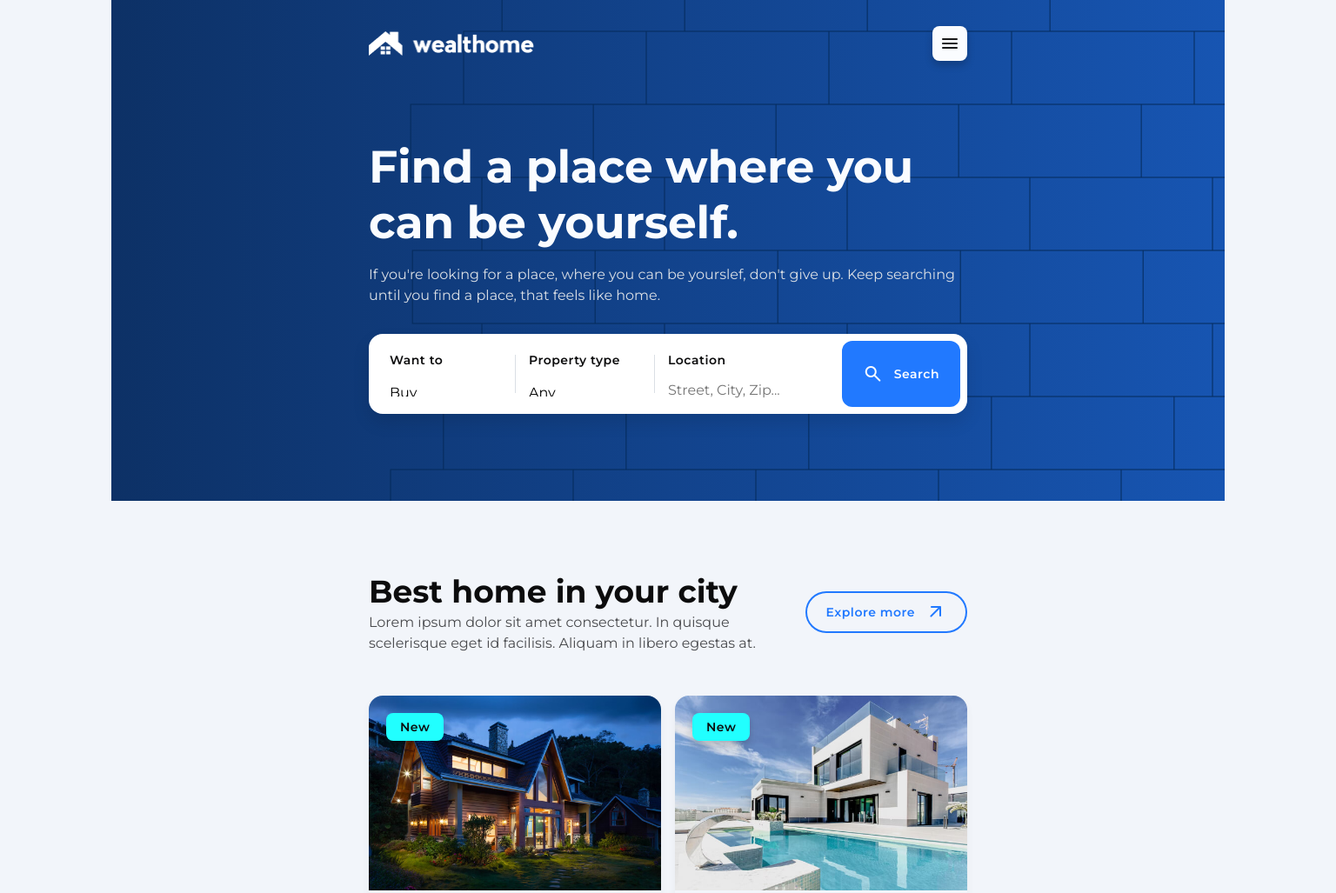
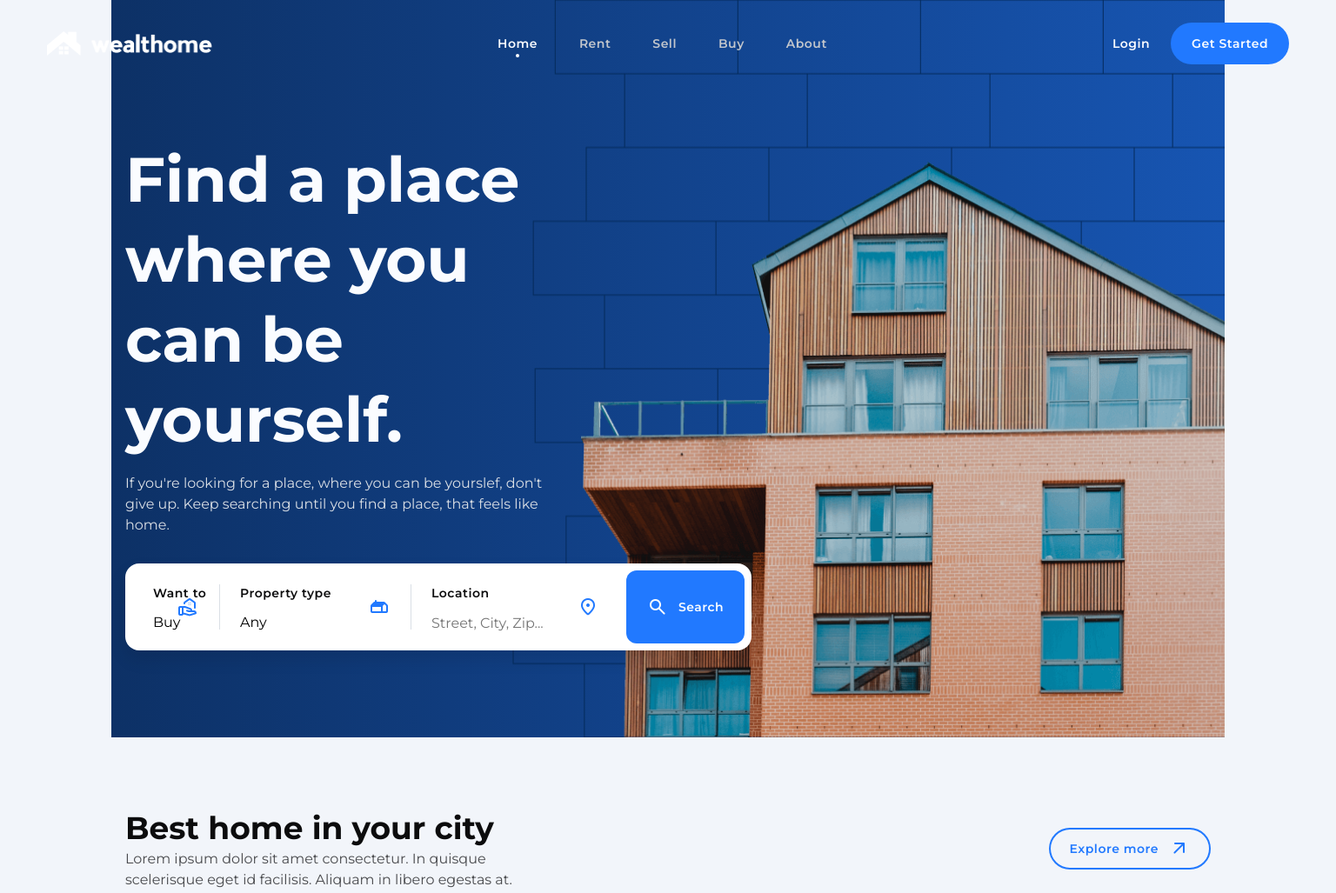
Before and after one commit to rafa7lako/real_estate_website, a website: page index.html in a window 1536 px wide. Shown: the top 1027 px of the page at 87% size. Drawn offline with nearby package versions, Linux system fonts and the light colour scheme.

Commit message:
almost finished. got some bugs to remove

```diff
--- a/index.html
+++ b/index.html
@@ -121,7 +121,7 @@
         </div>
 
         <img src="../src/img/hero.png" width="816" height="659" role="presentiation" alt="A house" class="hero-banner">
-        <img src="../src/img/bg-pattern.png" width="1240" height="840" role="presentiation" alt="A house" class="bg-pattern">
+        <img src="../src/img/bg-pattern.png" width="1240" height="840" role="presentiation" alt="bg pattern" class="bg-pattern">
     </div>
 </section>
 
--- a/src/sass/abstracts/_variables.scss
+++ b/src/sass/abstracts/_variables.scss
@@ -6,6 +6,11 @@
 	--lh-headline-large: 44px;
 	--lh-headline-medium: 36px;
 	--lh-headline-small: 36px;
+
+	--neutral-80: #c2c6cc;
+	--neutral-100: #fafcff;
+
+	--radius-circle: 50%
 }
 
 /* CSS variables for reusablity across all files (including above imported) */
@@ -41,6 +46,8 @@ $gradient: linear-gradient(
 	rgba(23, 85, 178, 1) 100%,
 	rgba(27, 97, 204, 1) 100%
 );
+
+
 
 // Font size
 
--- a/src/sass/base/_media.scss
+++ b/src/sass/base/_media.scss
@@ -1,11 +1,9 @@
-@use '../abstracts/variables' as a;
+@use "../abstracts/variables" as a;
 
 @media (min-width: 768px) {
-
 	// TYPOGRAPHY
 
-
-:root{
+	:root {
 		// font size
 		--fs-headline-large: 5.2rem;
 		--fs-headline-medium: 4rem;
@@ -17,10 +15,6 @@
 		--lh-headline-medium: 52px;
 		--lh-headline-small: 48px;
 	}
-
-
-
-
 
 	// REUSED STYLE
 
@@ -46,7 +40,7 @@
     */
 
 	.hero {
-        padding-block: 160px 100px ;
+		padding-block: 160px 100px;
 	}
 
 	.search-bar {
@@ -137,7 +131,6 @@
 		grid-template-columns: 1fr 1fr;
 	}
 
-
 	/**
     * FOOTER
     */
@@ -151,7 +144,9 @@
 		grid-column: 1 / 4;
 	}
 
-    .footer-text {min-width: 400px;}
+	.footer-text {
+		min-width: 400px;
+	}
 }
 
 @media (min-width: 992px) {
@@ -165,28 +160,32 @@
         */
 
 		// font size
-        --fs-body-large: 1.8rem
+		--fs-body-large: 1.8rem;
 
 		//  line height
-        --lh-body-large:32px;
+		--lh-body-large: 32px;
 	}
 
 	/**
     * REUSED STYLES
     */
 
-    .container {max-width: 950px;}
+	.container {
+		max-width: 950px;
+	}
 
 	/**
     * HEADER
     */
 
-    .nav-toggle-btn {display: none;}
+	.nav-toggle-btn {
+		display: none;
+	}
 
 	.navbar,
 	.navbar-list,
 	.navbar-wrapper {
-        all:unset;
+		all: unset;
 		display: flex;
 		align-items: center;
 	}
@@ -202,7 +201,7 @@
 
 	.navbar-link,
 	.btn-link {
-        color: a.$neutral-80;
+		color: #c2c6cc;
 		line-height: 48px;
 	}
 
@@ -211,9 +210,13 @@
 	}
 
 	:is(.navbar-link, .btn-link):is(:hover, :focus-visible),
-    .navbar-link.active{ color: a.$neutral-100;}
+	.navbar-link.active {
+		color: #fafcff;
+	}
 
-    .navbar-link.active{position: relative;};
+	.navbar-link.active {
+		position: relative;
+	}
 
 	.navbar-link.active::before {
 		content: "";
@@ -223,12 +226,12 @@
 		bottom: 8px;
 		width: 4px;
 		height: 4px;
-        border-radius: a.$radius-circle;
-        background-color: a.$neutral-100;
+		border-radius: 50%;
+		background-color: #fafcff;
 	}
 
 	.btn-link {
-        color: a.$neutral-100;
+		color: #fafcff;
 		border: none;
 		padding: 0;
 	}
@@ -252,11 +255,168 @@
 	}
 
 	.hero-content {
-        grid-column: 1 /7;
+		grid-column: 1 / 7;
 	}
 
 	.search-bar {
 		min-width: max-content;
 		grid-template-columns: 100px 220px 1fr max-content;
 	}
+
+	.search-item .search-item-field {
+		height: 84px;
+		padding-inline: 24px;
 	}
+
+	.search-item .label {
+		top: 16px;
+		left: 24px;
+	}
+
+	.search-item .material-symbols-rounded {
+		display: block;
+		right: 24px;
+	}
+
+	.hero-banner {
+		display: block;
+		position: absolute;
+		bottom: 0;
+		left: 50%;
+		min-width: 720px;
+		z-index: -1;
+	}
+
+	/**
+    *PROPERTY
+    */
+
+	.property .section-text {
+		max-width: 480px;
+	}
+
+	/**
+    *FEATURE
+    */
+
+	.feature .container {
+		display: grid;
+		grid-template-columns: 1fr 1fr;
+		gap: 20px;
+	}
+
+	.feature-content {
+		padding: 40px;
+	}
+
+	.feature-list {
+		grid-template-columns: 1fr;
+	}
+
+	.feature-banner {
+		aspect-ratio: auto;
+	}
+
+	.feature2 .feature-banner {
+		order: 1;
+	}
+}
+
+@media (min-width: 1440px) {
+	/**
+    * CUSTOM PROPERTY
+    */
+
+	:root {
+	    /**
+        * TYPOGRAPHY
+        */
+
+        /* font size */
+        --fs-headline-large: 7.2rem;
+        --fs-headline-medium: 5.4rem;
+
+        /* line height */
+        --lh-headline-large: 92px;
+        --lh-headline-medium: 72px;
+	}
+
+    /**
+        * REUSED STYLES
+        */
+
+        .container {
+            max-width: 1460px;
+        }
+
+    /**
+        * HERO
+        */
+
+        .hero .container {
+            min-height: 580px;
+            align-items: center;
+        }
+
+        .hero-content {
+            grid-column: 1 / 6;
+        }
+
+        .hero-banner {
+            max-width: 820px;
+            width: 100%;
+            left: calc(50% - 100px);
+        }
+
+        .hero .bg-pattern {
+            left: 36%;
+        }
+
+        /**
+        * FEATURE
+        */
+
+        .feature-content {
+            padding: 60px;
+        }
+
+        .feature-list {
+            grid-template-columns: 1fr 1fr;
+            gap: 20px;
+        }
+
+        /**
+        * STORY
+        */
+
+        .story .section-title {
+            max-width: 820px;
+        }
+
+        .story-list {
+            grid-template-columns: repeat(12, 1fr);
+        }
+
+        .story-card:where(:nth-child(1), :nth-child(6)){
+            grid-column: span 3;
+        }
+        .story-card:where(:nth-child(3), :nth-child(5)){
+            grid-column: span 4;
+        }
+        .story-card:where(:nth-child(2), :nth-child(4)){
+            grid-column: span 5;
+        }
+
+        /**
+        * FOOTER
+        */
+
+        .footer-brand {
+            grid-column: auto;
+        }
+
+        .footer-top .container {
+          grid-template-columns: 580px repeat(3, 1fr);
+        }
+
+}
```
Also changed, not shown: dist/css/style.min.css, 1 other file. Lines whose indentation alone changed are shown as unchanged.
